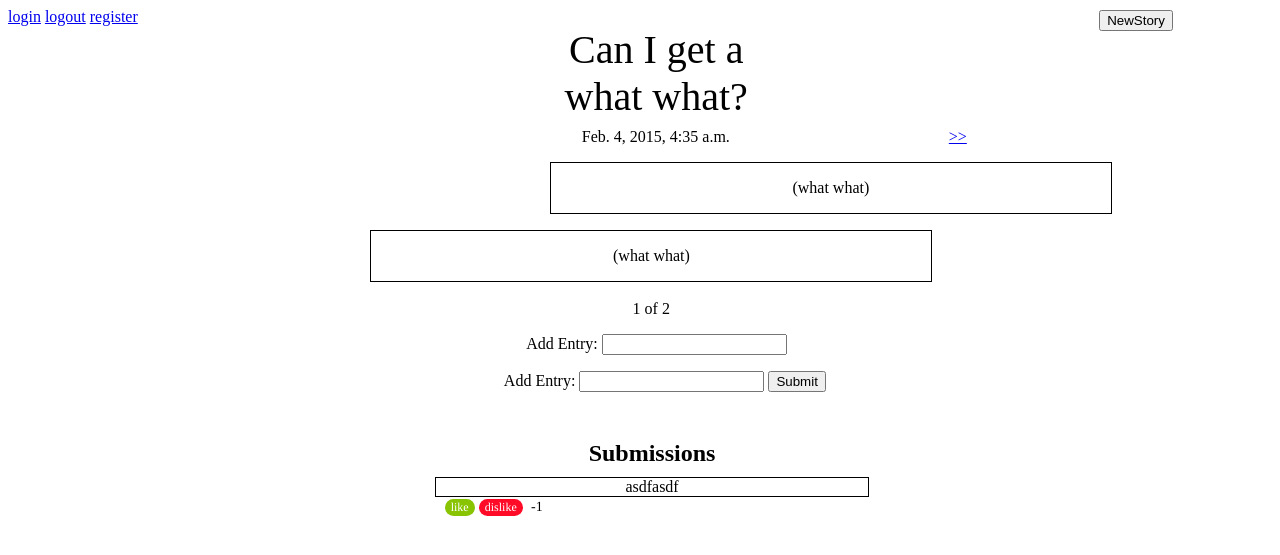
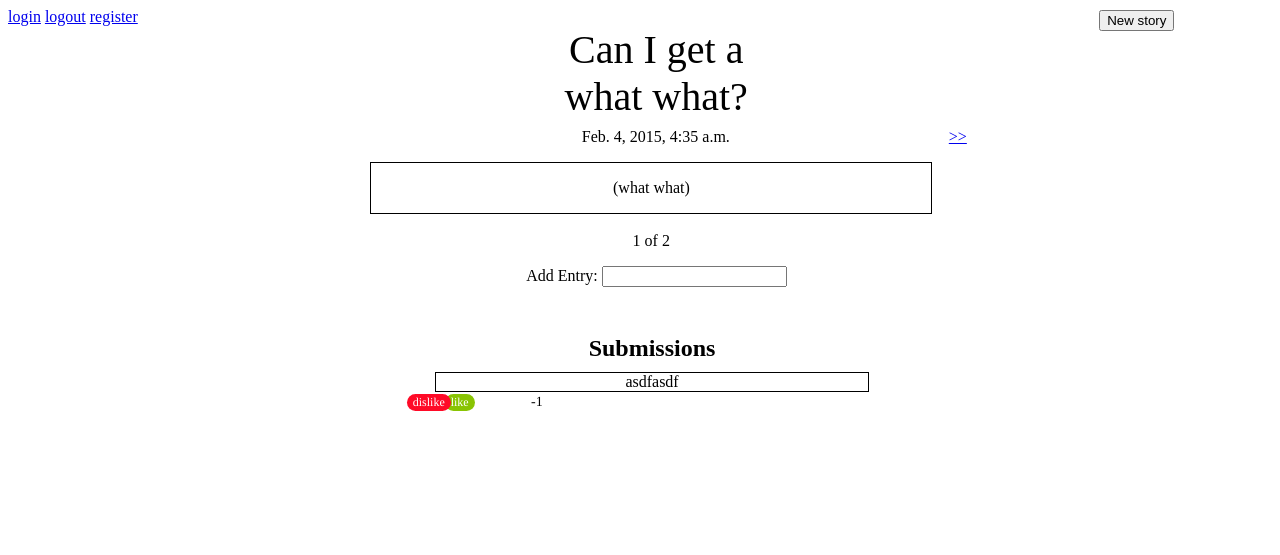
Before and after one commit to gregory-adler/collaborative_writing_blog, a Django app: page /1 in a window 1280 px wide; the page is wider, and only the part inside the window is pictured. Shown: the top 555 px of that part. Run offline with Django 3.2, Linux system fonts and the light colour scheme; data comes from the database, SQL or seed files in the repository; both versions use the stored data as it was after the commit.

Commit message:
Everything might work again

```diff
--- a/cwblog/blogapp/templates/blogapp/main.html
+++ b/cwblog/blogapp/templates/blogapp/main.html
@@ -20,10 +20,8 @@
             </div>
                 <ul>
                     <div class="time">{{ story.date }}</div>
-                    <div class="body">{{ story.body | linebreaks }}</div>
                      <div class= "story_box">
                     <div class="body">{{ story.body|linebreaks }}</div>
-
                     </div>
                 </ul>
 
@@ -42,12 +40,6 @@
                 {% csrf_token %}
                 <p> Add Entry: <input type= "text" name="submission">
                 <input type="hidden" name="story_id" value="{{ story.pk }}">
-            <div class= "submission_entry">
-            <form action='{{ stories.number}}/submission/' method='post'>{% csrf_token %}
-            <p> Add Entry: <input type= "text" name="submission">
-            <input type='submit' value='Submit' />
-            </form>
-            </div>
             </div>
 
             <div class= "submissions">
@@ -76,14 +68,10 @@
         <div class= "new_story">
             <div class= "new_story_button">
             <form action='/newstory/' method='post'>{% csrf_token %}
-            <input type='submit' value='NewStory' />
+            <input type='submit' value='New story' />
             </form>
             </div>
             </div>
-
-
-
-
 
 
      <!-- Next/Prev page links  -->
```
Also changed, not shown: cwblog/db.sqlite3.
